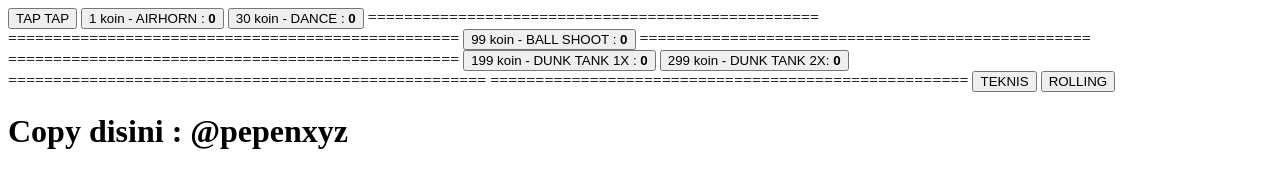
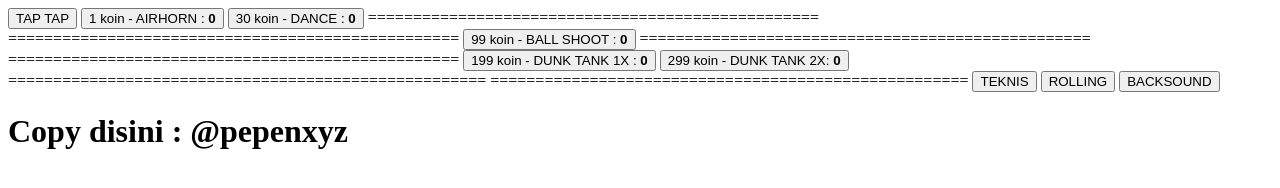
Before and after one commit to yehesmurf/live2, a plain HTML site: page index.html in a window 1280 px wide. Drawn offline with Linux system fonts and the light colour scheme.

Commit message:
Update index.html

```diff
--- a/index.html
+++ b/index.html
@@ -38,6 +38,14 @@
         var audio = new Audio('Music/rolling.mp3');
         audio.play();
     }
+
+    function play14() {
+        var audio = new Audio('Music/warkop.mp3');
+        audio.play();
+        audio.volume = 0.1;
+        audio.loop=true;
+    }
+
     var clicks1 = 0;
 
     function onClick1() {
@@ -98,4 +106,5 @@
 =====================================================
 <button onclick="play12()">TEKNIS</button>
 <button onclick="play13()">ROLLING</button>
+<button onclick="play14()">BACKSOUND</button>
 <h1>Copy disini : @pepenxyz</h1>
```
